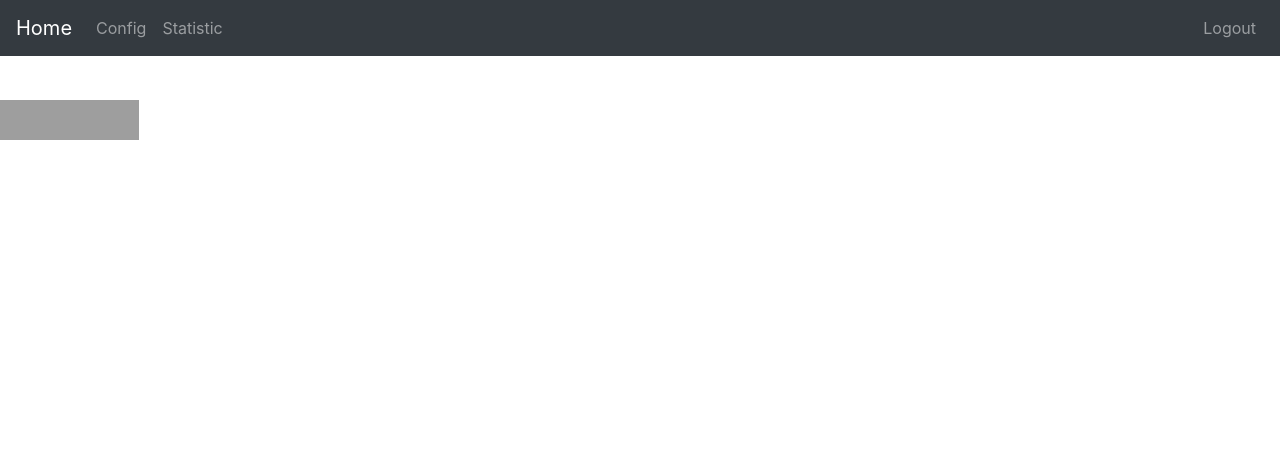
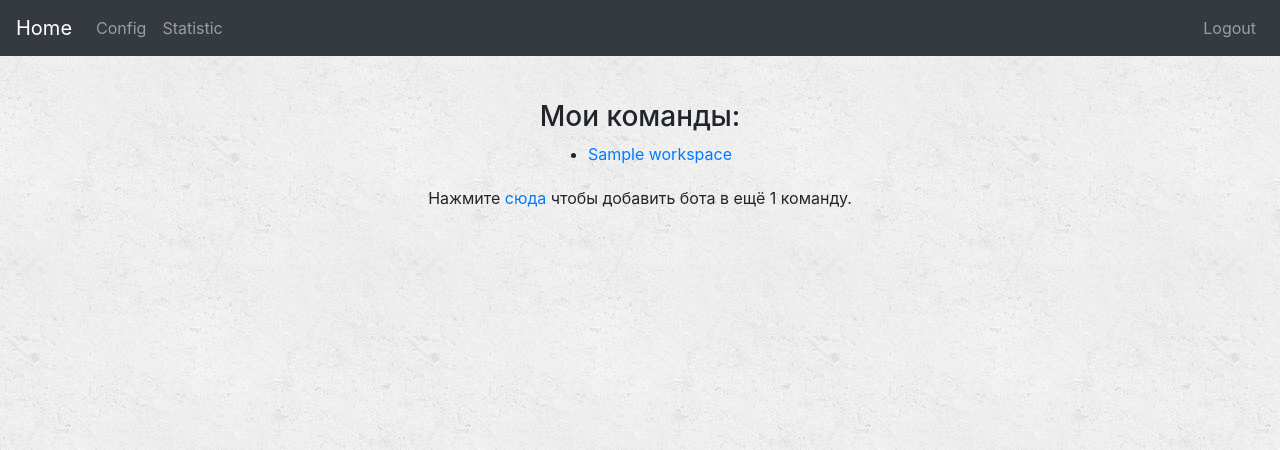
Before and after one commit to SlavaKyrai/slackbot, a Django app: page / in a window 1280 px wide. Shown: the top 450 px of the page. Run offline with Django 3.2, Linux system fonts and the light colour scheme; a user stored in the database is signed in; tables that the repository leaves empty hold one stand-in row (values such as "Sample post"); some libraries are stand-ins or nearby versions; grey boxes are pictures that could not be loaded.

Commit message:
added some html logic

```diff
--- a/botapp/static/botapp/style.css
+++ b/botapp/static/botapp/style.css
@@ -1,3 +1,16 @@
 .page_content {
     margin-top: 100px;
 }
+
+.commands-list {
+    display: table;
+    margin: 0 auto;
+}
+
+.panel-footer {
+    margin-top: 20px;
+}
+
+body {
+    background: white url("images/background.png");
+}
--- a/botapp/templates/botapp/index.html
+++ /dev/null
@@ -1,14 +0,0 @@
-{% extends 'botapp/base.html' %}
-{% block body %}
-    {% if  user.is_authenticated %}
-        <a href="https://slack.com/oauth/authorize?client_id=279452991798.278091243440&scope=bot,channels:history,commands">
-            <a href="https://slack.com/oauth/authorize?scope=commands,bot&client_id=279452991798.278091243440">
-                <img alt="Add to Slack" height="40" width="139"
-                     src="https://platform.slack-edge.com/img/add_to_slack.png"
-                     srcset="https://platform.slack-edge.com/img/add_to_slack.png 1x, https://platform.slack-edge.com/img/add_to_slack@2x.png 2x"/>
-            </a>
-        </a>
-    {% else %}
-        <p>Войдите в систему</p>
-    {% endif %}
-{% endblock %}
--- a/botapp/templates/botapp/workspace_detail.html
+++ b/botapp/templates/botapp/workspace_detail.html
@@ -1,7 +1,7 @@
 {% extends 'botapp/base.html' %}
 {% block body %}
-    <p>{{ workspace.team_name }}</p>
-    <p>Available channels</p>
+    <p>Название команды: {{ workspace.team_name }}</p>
+    <p>Каналы в команде:</p>
     <ul>
         {% for  channel in channels %}
             <li>{{ channel }}</li>
--- a/botapp/templates/botapp/workspaces_list.html
+++ b/botapp/templates/botapp/workspaces_list.html
@@ -1,14 +1,27 @@
 {% extends 'botapp/base.html' %}
 {% block body %}
-    <p>Your workspaces</p>
-    <ul>
+    {% if error_message %}
+        <p align="center"><strong>{{ error_message }}</strong></p>
+    {% endif %}
+    {% if workspaces %}
+        <div align="center">
+            <h3>Мои команды:</h3>
+            <ul class="commands-list">
                 {% for  workspace in workspaces %}
                     <li><a href="{% url 'workspace_detail'  workspace.id %}">{{ workspace.team_name }}</a></li>
                 {% endfor %}
             </ul>
-    <div class="panel-footer">
-        Don't have a workspace? <a
+        </div>
+        <div class="panel-footer" align="center">
+            Нажмите <a
                 href="https://slack.com/oauth/authorize?client_id=279452991798.278091243440&scope=bot,channels:history,commands">
-        Click here</a> to add one.
+            сюда</a> чтобы добавить бота в ещё 1 команду.
         </div>
+    {% else %}
+        <div class="empty-workspace" align="center">
+            <p>Похоже, вы ещё не авторизировали приложения ни в одной команаде</p>
+            <a href="https://slack.com/oauth/authorize?client_id=279452991798.278091243440&scope=bot,channels:history,commands">
+                Нажмите здесь</a> чтобы добавить команду.
+        </div>
+    {% endif %}
 {% endblock %}
--- a/botapp/urls.py
+++ b/botapp/urls.py
@@ -1,6 +1,6 @@
 from django.conf.urls import url
 
-from botapp.views import slack_oauth_view, Events, SlackMainView, SlashCommands, register, logout_user, login_user, \
+from botapp.views import slack_oauth_view, Events, SlashCommands, register, logout_user, login_user, \
     WorkspacesList, WorkspaceDetail, ChannelConfig
 
 urlpatterns = [
@@ -10,7 +10,6 @@ urlpatterns = [
     url(r'^register/$', register, name='register'),
     url(r'^login/$', login_user, name='login'),
     url(r'^logout/$', logout_user, name="logout"),
-    url(r'^workspaces/$', WorkspacesList.as_view(), name="workspaces"),
     url(r'^workspaces/(?P<pk>\d+)/$', WorkspaceDetail.as_view(), name="workspace_detail"),
     url(r'^workspaces/(?P<pk>\d+)/channel', ChannelConfig.as_view(), name="channel_cfg"),
 ]
--- a/botapp/views.py
+++ b/botapp/views.py
@@ -4,9 +4,8 @@ import requests
 from django.conf import settings
 from django.contrib.auth import authenticate, login, logout
 from django.db import IntegrityError
-from django.http import HttpResponse
 from django.shortcuts import render, redirect
-from django.views.generic import TemplateView, ListView, DetailView, UpdateView
+from django.views.generic import ListView, DetailView, UpdateView
 from rest_framework import status
 from rest_framework.response import Response
 from rest_framework.views import APIView
@@ -17,10 +16,6 @@ from .forms import UserForm, ChannelConfigForm
 
 SLACK_VERIFICATION_TOKEN = getattr(settings, 'SLACK_VERIFICATION_TOKEN', None)
 bot_controller = BotController()
-
-
-class SlackMainView(TemplateView):
-    template_name = 'botapp/index.html'
 
 
 def slack_oauth_view(request):
@@ -40,7 +35,9 @@ def slack_oauth_view(request):
                                         bot_access_token=data['bot']['bot_access_token'],
                                         user_admin=request.user)
     except IntegrityError:
-        return HttpResponse("This workspace already have admin")
+        return render(request,
+                      'botapp/workspaces_list.html',
+                      {'error_message': 'Ошибка :(, кажется, кто то уже зарегестрировался как админ, этого сообщества'})
     return redirect('workspaces')
 
 
@@ -86,6 +83,12 @@ class Events(APIView):
 class WorkspacesList(ListView):
     template_name = 'botapp/workspaces_list.html'
     context_object_name = 'workspaces'
+
+    def get(self, request, *args, **kwargs):
+        if not self.request.user.is_authenticated():
+            return render(request, 'botapp/login.html')
+
+        return super().get(request, *args, **kwargs)
 
     def get_queryset(self):
         return WorkSpace.objects.filter(user_admin=self.request.user)
@@ -133,7 +136,7 @@ def register(request):
         if user is not None:
             if user.is_active:
                 login(request, user)
-                return render(request, 'botapp/index.html')
+                return render(request, 'botapp/workspaces_list.html')
     context = {"form": form, }
     return render(request, 'botapp/register.html', context)
 
@@ -148,7 +151,8 @@ def login_user(request):
                 login(request, user)
                 return redirect('workspaces')
             else:
-                return render(request, 'botapp/index.html', {'error_message': 'Your account has been disabled'})
+                return render(request, 'botapp/workspaces_list.html',
+                              {'error_message': 'Your account has been disabled'})
         else:
             return render(request, 'botapp/login.html', {'error_message': 'Invalid login'})
     return render(request, 'botapp/login.html')
--- a/slackbot/urls.py
+++ b/slackbot/urls.py
@@ -16,11 +16,11 @@ Including another URLconf
 from django.conf.urls import url, include
 from django.contrib import admin
 
-from botapp.views import slack_oauth_view, Events, SlackMainView
+from botapp.views import slack_oauth_view, Events,  WorkspacesList
 
 urlpatterns = [
     url(r'^admin/', admin.site.urls),
     url(r'^bot/', include('botapp.urls')),
-    url(r'^', SlackMainView.as_view(), name='home'),
+    url(r'^', WorkspacesList.as_view(), name='home'),
 
 ]
```
Also changed, not shown: botapp/static/botapp/images/background.png (added). Lines whose indentation alone changed are shown as unchanged.
